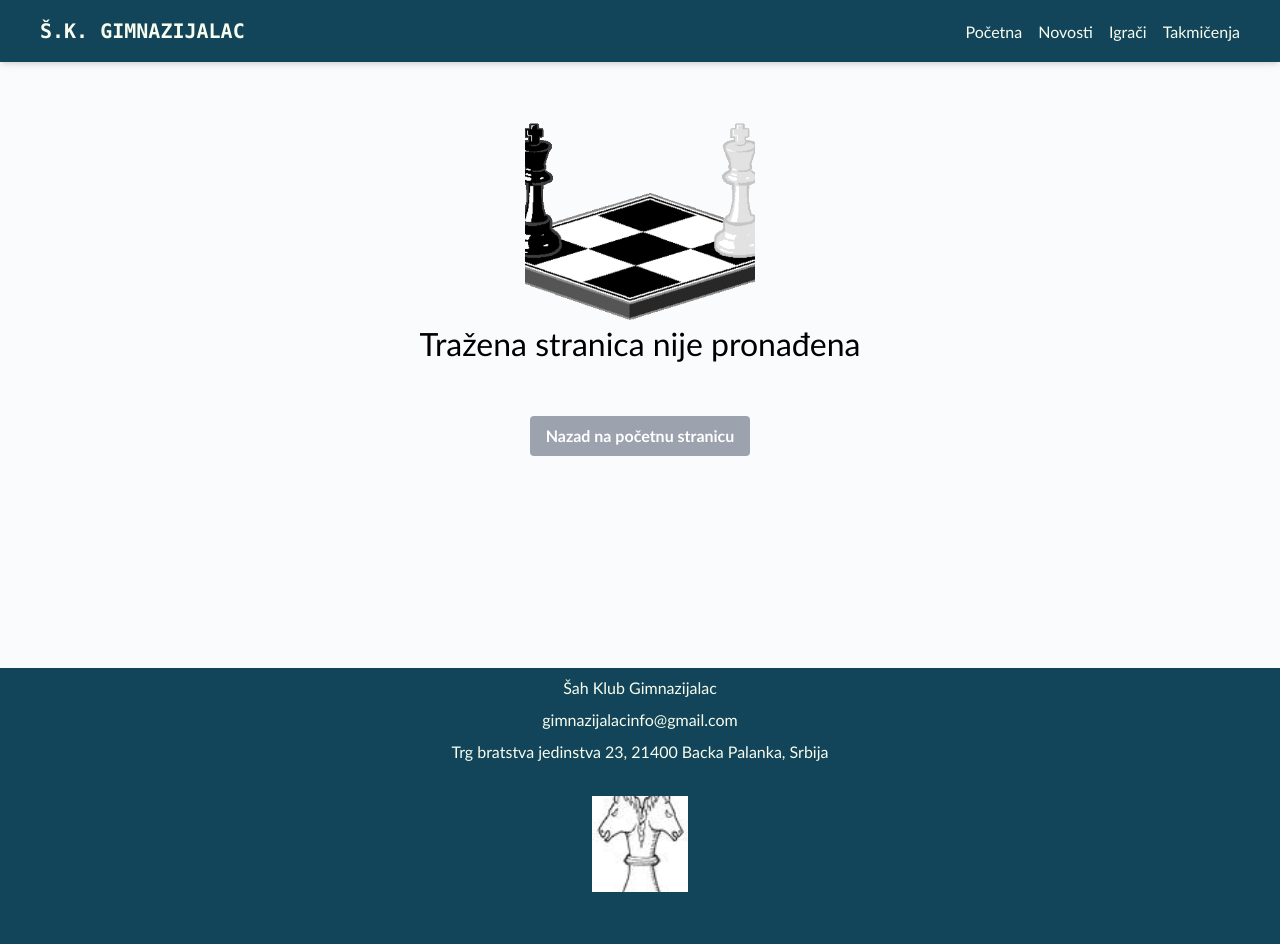
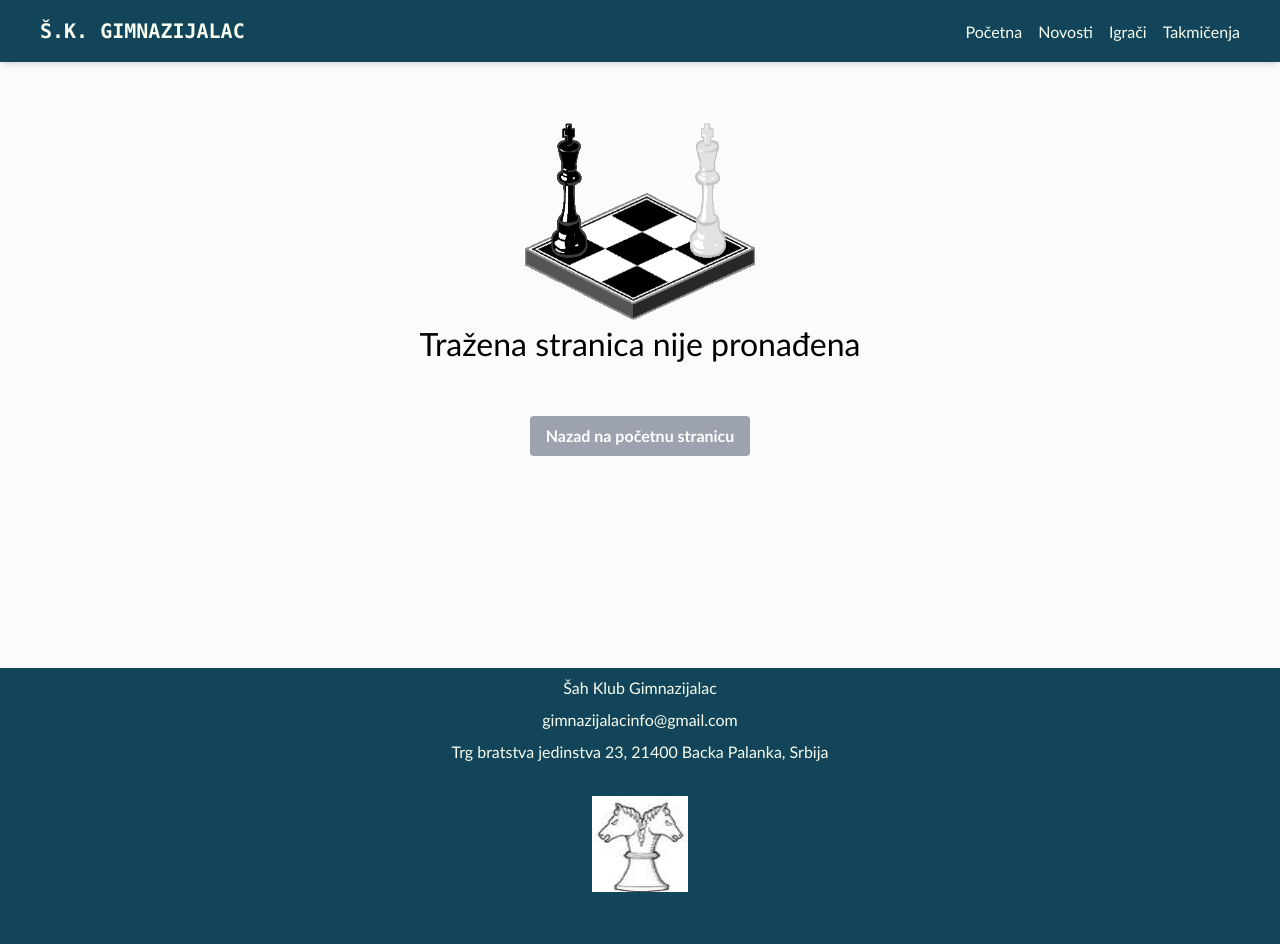
Before and after one commit to milanm98/chess-club-website, a Next.js app: page /404 in a window 1280 px wide. Shown: the top 944 px of the page. Built offline with nearby package versions, Linux system fonts and the light colour scheme.

Commit message:
Resolve PR comments

```diff
--- a/components/404.tsx
+++ b/components/404.tsx
@@ -11,7 +11,7 @@ const Error404 = () => {
           src="/chess-board.gif"
           alt="gif"
           layout="fill"
-          objectFit="cover"
+          objectFit="fill"
         />
       </div>
 
--- a/components/footer.tsx
+++ b/components/footer.tsx
@@ -16,7 +16,7 @@ export default function Footer() {
           alt="Footer logo"
           src={Logo.src}
           layout="fill"
-          objectFit="cover"
+          objectFit="fill"
           quality={100}
         />
       </div>
--- a/components/single-post.tsx
+++ b/components/single-post.tsx
@@ -1,5 +1,5 @@
-import Posts from '../public/database/landing-page-posts/posts.json'
 import { useRouter } from 'next/router'
+import Posts from '../public/database/all-posts/all-posts.json'
 import Custom404 from './404'
 import Image from 'next/image'
 
```
